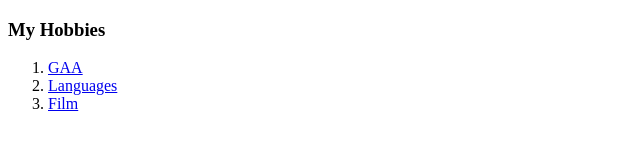
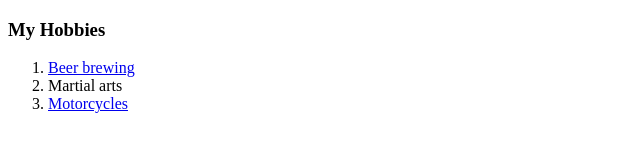
Before and after one commit to stipie/cv, a plain HTML site: page hobbies.html in a window 1280 px wide. Shown: the whole page, without its empty margins (0-640 px from the left). Drawn offline with Linux system fonts and the light colour scheme.

Commit message:
Add files via upload

```diff
--- a/hobbies.html
+++ b/hobbies.html
@@ -2,14 +2,13 @@
 <html lang="en" dir="ltr">
   <head>
     <meta charset="utf-8">
-    <title></title>
+    <title>My Hobbies</title>
   </head>
-  <body>
-    <h3>My Hobbies</h3>
+  <body>  <h3>My Hobbies</h3>
     <ol>
-      <li><a href="http://www.gaa.ie">GAA</a></li>
-      <li><a href="http://www.irishexaminer.ie">Languages</a></li>
-      <li><a href="http://www.screenireland.ie">Film</a></li>
+      <li><a href="https://www.rte.ie/">Beer brewing</a></li>
+      <li>Martial arts</li>
+      <li><a href="https://www.gaa.ie/">Motorcycles</a></li>
     </ol>
   </body>
 </html>
```
